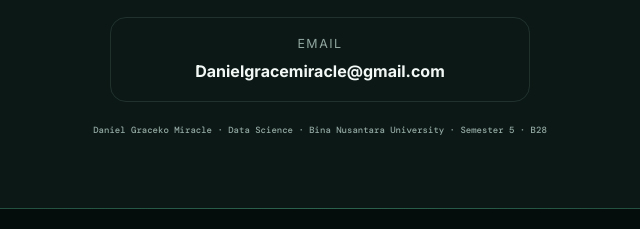
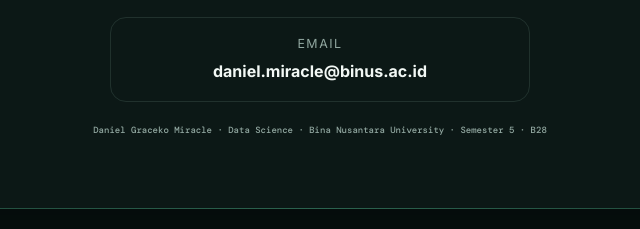
Before and after one commit to danielgracemiracle-ops/Daniel-Graceko-Miracle-Portofolio, a plain HTML site: page index.html in a window 1280 px wide. Shown: the part 5190-5419 px from the top of the page, 320-960 px from the left. Drawn offline with nearby package versions, Linux system fonts and the light colour scheme.

Commit message:
Add files via upload

```diff
--- a/index.html
+++ b/index.html
@@ -239,7 +239,7 @@
         </div>
         <div class="contact-email">
           <span>Email</span>
-          <strong>Danielgracemiracle@gmail.com</strong>
+          <strong>daniel.miracle@binus.ac.id</strong>
         </div>
         <small>Daniel Graceko Miracle · Data Science · Bina Nusantara University · Semester 5 · B28</small>
       </div>
```
Also changed, not shown: 1 other file.
